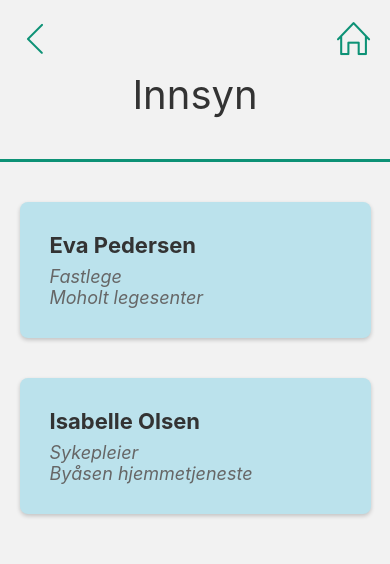
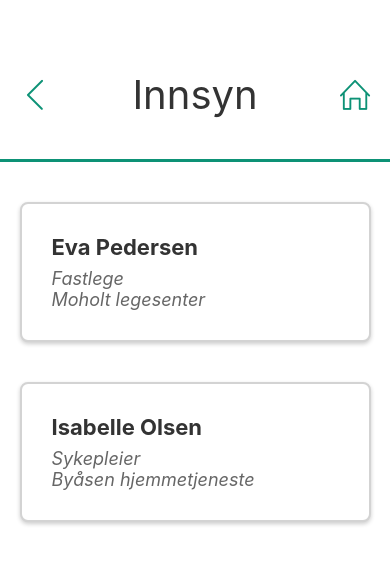
Before and after one commit to NTNU-IDI/TDT4900-Blockchain-Based-SSI-for-Homecare, a React Native app in the folder patientApp/: screen /Innsyn in a window 390 px wide. Shown: the top 564 px of the page. Built offline with nearby package versions, Linux system fonts and the light colour scheme.

Commit message:
removed comments and fixed styling

```diff
--- a/patientApp/App.tsx
+++ b/patientApp/App.tsx
@@ -15,7 +15,7 @@ const Stack = createStackNavigator();
 export default function App() {
   return (
     <NavigationContainer>
-      <Stack.Navigator screenOptions={{ headerShown: false }} initialRouteName="Home">
+      <Stack.Navigator screenOptions={{headerShown: false, cardStyle: {backgroundColor: "#FFFFFF" }}} initialRouteName="Home">
         <Stack.Screen name="Home" component={Homepage} />
         <Stack.Screen name="Tilganger" component={Tilganger} />
         <Stack.Screen name="Innsyn" component={Innsyn} />
--- a/patientApp/components/Card.tsx
+++ b/patientApp/components/Card.tsx
@@ -23,8 +23,6 @@ const Card: React.FC<CardProps> = ({
       <Text style={[styles.title, titleStyle]}>{title}</Text>
       <Text style={[styles.description, descriptionStyle]}>{description}</Text>
       <Text style={[styles.description, descriptionStyle]}>{workPlace}</Text>
-
-
     </View>
   );
 };
@@ -33,6 +31,8 @@ const styles = StyleSheet.create({
   container: {
     padding: 30,
     borderRadius: 8,
+    borderWidth: 2,
+    borderColor: "#D3D3D3",
     backgroundColor: "#fff",
     shadowColor: "#000",
     shadowOffset: { width: 0, height: 2 },
--- a/patientApp/components/Header.tsx
+++ b/patientApp/components/Header.tsx
@@ -18,27 +18,24 @@ interface HeaderProps {
 
 const Header: React.FC<HeaderProps> = ({ header, headerStyle, iconStyle }) => {
   const navigation = useNavigation();
+
   const handlePress = (screen: string) => {
     navigation.navigate(screen as never);
   };
 
   return (
     <View style={styles.container}>
-      <View style={[styles.iconContainer, iconStyle]}>
+      <View style={[styles.rowContainer, iconStyle]}>
         <TouchableOpacity onPress={() => navigation.goBack()}>
-          <Icon
-            name="arrow-left"
-            size={30}
-            color="#0D9276"
-            style={styles.backIcon}
-          />
+          <Icon name="arrow-left" size={30} color="#0D9276" />
         </TouchableOpacity>
+
+        <Text style={[styles.header, headerStyle]}>{header}</Text>
+
         <TouchableOpacity onPress={() => handlePress("Home")}>
-          <Icon name="home" size={33} color="#0D9276" style={styles.homeIcon} />
+          <Icon name="home" size={30} color="#0D9276" />
         </TouchableOpacity>
       </View>
-
-      <Text style={[styles.header, headerStyle]}>{header}</Text>
 
       <View style={styles.line} />
     </View>
@@ -49,38 +46,24 @@ const styles = StyleSheet.create({
   container: {
     width: "100%",
     marginBottom: 20,
+    marginTop: 70,
+  },
+  rowContainer: {
+    flexDirection: "row",
     alignItems: "center",
-    marginTop: 20,
+    justifyContent: "space-between",
+    paddingHorizontal: 20,
   },
   header: {
     fontSize: 40,
     color: "#333",
-    marginTop: 50,
-    marginBottom: 30,
   },
   line: {
     width: "100%",
     height: 3,
     backgroundColor: "#0D9276",
-    marginTop: 10,
+    marginTop: 40,
   },
-  iconContainer: {
-    width: "100%",
-    flexDirection: "row",
-    justifyContent: "space-between",
-    alignItems: "center",
-    position: "absolute",
-    top: 0,
-    paddingHorizontal: 20,
-  },
-  backIcon: {
-    marginRight: 10,
-  },
-  homeIcon: {
-    marginLeft: 10,
-  },
-
-
 });
 
 export default Header;
--- a/patientApp/components/Navigation.tsx
+++ b/patientApp/components/Navigation.tsx
@@ -1,12 +1,11 @@
-import React from 'react';
-import { View, StyleSheet, TouchableOpacity, Text } from 'react-native';
-import Icon from 'react-native-vector-icons/SimpleLineIcons';
-import { useNavigation } from '@react-navigation/native';
-import { StackNavigationProp } from '@react-navigation/stack';
-import { RootStackParamList } from '../types/screens';
+import React from "react";
+import { View, StyleSheet, TouchableOpacity, Text } from "react-native";
+import Icon from "react-native-vector-icons/SimpleLineIcons";
+import { useNavigation } from "@react-navigation/native";
+import { StackNavigationProp } from "@react-navigation/stack";
+import { RootStackParamList } from "../types/screens";
 
 const Navigation = () => {
-
   const navigation = useNavigation();
 
   const handlePress = (screen: string) => {
@@ -17,12 +16,12 @@ const Navigation = () => {
     <View style={styles.div}>
       <View style={styles.container}>
         {[
-        { name: 'calendar', label: 'Timeavtaler', screen: 'Innsyn' },
-        { name: 'chemistry', label: 'Prøvesvar', screen: 'Innsyn' },
-        { name: 'bell', label: 'Legemidler', screen: 'Innsyn' },
-        { name: 'envelope', label: 'Meldinger', screen: 'Innsyn' },
-        { name: 'user', label: 'Tilganger', screen: 'Tilganger' },
-        { name: 'docs', label: 'Dokumenter', screen: 'Innsyn' },
+          { name: "calendar", label: "Timeavtaler", screen: "Innsyn" },
+          { name: "chemistry", label: "Prøvesvar", screen: "Innsyn" },
+          { name: "bell", label: "Legemidler", screen: "Innsyn" },
+          { name: "envelope", label: "Meldinger", screen: "Innsyn" },
+          { name: "user", label: "Tilganger", screen: "Tilganger" },
+          { name: "docs", label: "Dokumenter", screen: "Innsyn" },
         ].map((icon, index) => (
           <TouchableOpacity
             key={index}
@@ -35,32 +34,30 @@ const Navigation = () => {
         ))}
       </View>
     </View>
-
   );
 };
 
 const styles = StyleSheet.create({
   div: {
     flex: 1,
-    justifyContent: 'center',
-    alignItems: 'center',
+    justifyContent: "center",
+    alignItems: "center",
   },
   container: {
-    flexDirection: 'row',
-    flexWrap: 'wrap',
-    justifyContent: 'center',
-    alignItems: 'center',
-
+    flexDirection: "row",
+    flexWrap: "wrap",
+    justifyContent: "center",
+    alignItems: "center",
   },
   card: {
-    width: '35%',
+    width: "35%",
     aspectRatio: 1,
-    justifyContent: 'center',
-    alignItems: 'center',
-    margin: 8,
-    backgroundColor: '#fff',
+    justifyContent: "center",
+    alignItems: "center",
+    margin: 10,
+    backgroundColor: "#fff",
     borderRadius: 10,
-    shadowColor: '#000',
+    shadowColor: "#000",
     shadowOffset: { width: 0, height: 2 },
     shadowOpacity: 0.2,
     shadowRadius: 4,
@@ -69,9 +66,8 @@ const styles = StyleSheet.create({
   cardText: {
     marginTop: 8,
     fontSize: 14,
-    color: '#000',
+    color: "#000",
   },
 });
 
-
 export default Navigation;
--- a/patientApp/screens/DetailedForesporsel.tsx
+++ b/patientApp/screens/DetailedForesporsel.tsx
@@ -23,7 +23,6 @@ const DetailedForesporsel = () => {
         </Text>
       </View>
 
-      {/* Buttons Section */}
       <View style={styles.buttonContainer}>
         <TouchableOpacity style={[styles.button, styles.approveButton]}>
           <Text style={styles.buttonText}>Godkjenn</Text>
@@ -39,9 +38,7 @@ const DetailedForesporsel = () => {
 const styles = StyleSheet.create({
   screen: {
     flex: 1,
-    backgroundColor: "#FFFFFF",
     alignItems: "center",
-    paddingTop: 40,
   },
 
   infoContainer: {
@@ -52,41 +49,43 @@ const styles = StyleSheet.create({
   infoText: {
     fontSize: 18,
     marginBottom: 10,
-    color: "#333", // Dark gray color for readability
+    color: "#333",
+    padding: 10,
+
   },
 
   label: {
-    fontStyle: "italic", // Italic for the label
-    fontWeight: "bold", // Bold to make it stand out
+    fontStyle: "italic",
+    fontWeight: "bold",
   },
 
   buttonContainer: {
-    flexDirection: "row", // Align buttons in a row
-    justifyContent: "space-between", // Space between the buttons
+    flexDirection: "row",
+    justifyContent: "space-between",
     width: "90%",
     marginTop: 40,
   },
 
   button: {
     height: 50,
-    flex: 1, // Make buttons take equal space
-    marginHorizontal: 5, // Add spacing between buttons
+    flex: 1,
+    marginHorizontal: 5,
     borderRadius: 10,
-    alignItems: "center", // Centers text horizontally
-    justifyContent: "center", // Centers text vertically
+    alignItems: "center",
+    justifyContent: "center",
   },
 
   approveButton: {
-    backgroundColor: "#0D9276", // Green for approve
+    backgroundColor: "#0D9276",
   },
 
   denyButton: {
-    backgroundColor: "#FF6347", // Red for deny
+    backgroundColor: "#FF6347",
   },
 
   buttonText: {
     fontSize: 16,
-    color: "#FFFFFF", // White text for contrast
+    color: "#FFFFFF",
   },
 });
 
--- a/patientApp/screens/DetailedInnsyn.tsx
+++ b/patientApp/screens/DetailedInnsyn.tsx
@@ -24,7 +24,6 @@ const DetailedInnsyn = () => {
 const styles = StyleSheet.create({
   screen: {
     flex: 1,
-    backgroundColor: "#FFFFF",
     alignItems: "center",
   },
   cardContainer: {
--- a/patientApp/screens/Endringslogg.tsx
+++ b/patientApp/screens/Endringslogg.tsx
@@ -45,7 +45,6 @@ const Endringslogg = () => {
 const styles = StyleSheet.create({
   screen: {
     flex: 1,
-    backgroundColor: "#FFFFF",
     alignItems: "center",
   },
   table: {
--- a/patientApp/screens/Foresporsel.tsx
+++ b/patientApp/screens/Foresporsel.tsx
@@ -38,9 +38,7 @@ const Foresporsel = () => {
 const styles = StyleSheet.create({
   screen: {
     flex: 1,
-    backgroundColor: "#FFFFF", //endre denne for bakgrunn
     alignItems: "center",
-    paddingTop: 40,
   },
 
   text: {
--- a/patientApp/screens/Homepage.tsx
+++ b/patientApp/screens/Homepage.tsx
@@ -5,7 +5,6 @@ import Navigation from "../components/Navigation";
 const Homepage = () => {
   return (
     <View style={styles.screen}>
-      {/* Overlapping Half-Circles */}
 
       <View style={styles.circleContainer}>
         <View style={[styles.firstCircle]} />
@@ -24,6 +23,7 @@ const styles = StyleSheet.create({
   screen: {
     flex: 1,
     alignItems: "center",
+
   },
   circleContainer: {
     width: "100%",
@@ -31,20 +31,21 @@ const styles = StyleSheet.create({
     alignItems: "center",
     justifyContent: "center",
     position: "relative",
+    zIndex: 0,
   },
 
   firstCircle: {
-    width: 290,
-    height: 290,
+    width: 320,
+    height: 320,
     borderRadius: 180,
     backgroundColor: "#FFF6E9",
     zIndex: 0,
     left: "30%",
-    top: 0,
+    top: 60,
   },
   secondCircle: {
-    width: 300,
-    height: 300,
+    width: 320,
+    height: 320,
     borderRadius: 180,
     backgroundColor: "#BBE2EC",
     zIndex: 1,
@@ -55,11 +56,11 @@ const styles = StyleSheet.create({
     position: "absolute",
     zIndex: 1,
     fontSize: 24,
-    // fontFamily: '"Times New Roman", Times, serif',
     color: "#000",
     textAlign: "center",
     top: 50,
     left: 30,
+    marginTop: 40,
   },
 
   italicText: {
@@ -71,7 +72,7 @@ const styles = StyleSheet.create({
     textAlign: "center",
     top: 80,
     left: 30,
-    marginTop: 10,
+    marginTop: 50,
   },
 });
 
--- a/patientApp/screens/Innsyn.tsx
+++ b/patientApp/screens/Innsyn.tsx
@@ -26,14 +26,12 @@ const Innsyn = () => {
             title="Eva Pedersen"
             description="Fastlege"
             workPlace="Moholt legesenter"
-            containerStyle={{ backgroundColor: "#BBE2EC" }}
           ></Card>
         </TouchableOpacity>
         <Card
             title="Isabelle Olsen"
             description="Sykepleier"
             workPlace="Byåsen hjemmetjeneste"
-            containerStyle={{ backgroundColor: "#BBE2EC" }}
           ></Card>
       </View>
     </View>
@@ -42,7 +40,6 @@ const Innsyn = () => {
 const styles = StyleSheet.create({
   screen: {
     flex: 1,
-    backgroundColor: "#FFFFF",
     alignItems: "center",
   },
   cardContainer: {
--- a/patientApp/screens/Tilganger.tsx
+++ b/patientApp/screens/Tilganger.tsx
@@ -39,9 +39,7 @@ const Tilganger = () => {
 const styles = StyleSheet.create({
   screen: {
     flex: 1,
-    backgroundColor: "#FFFFF",
     alignItems: "center",
-    // paddingTop: 40,
   },
   cardContainer: {
     marginTop: 20,
```
Lines whose indentation alone changed are shown as unchanged.
